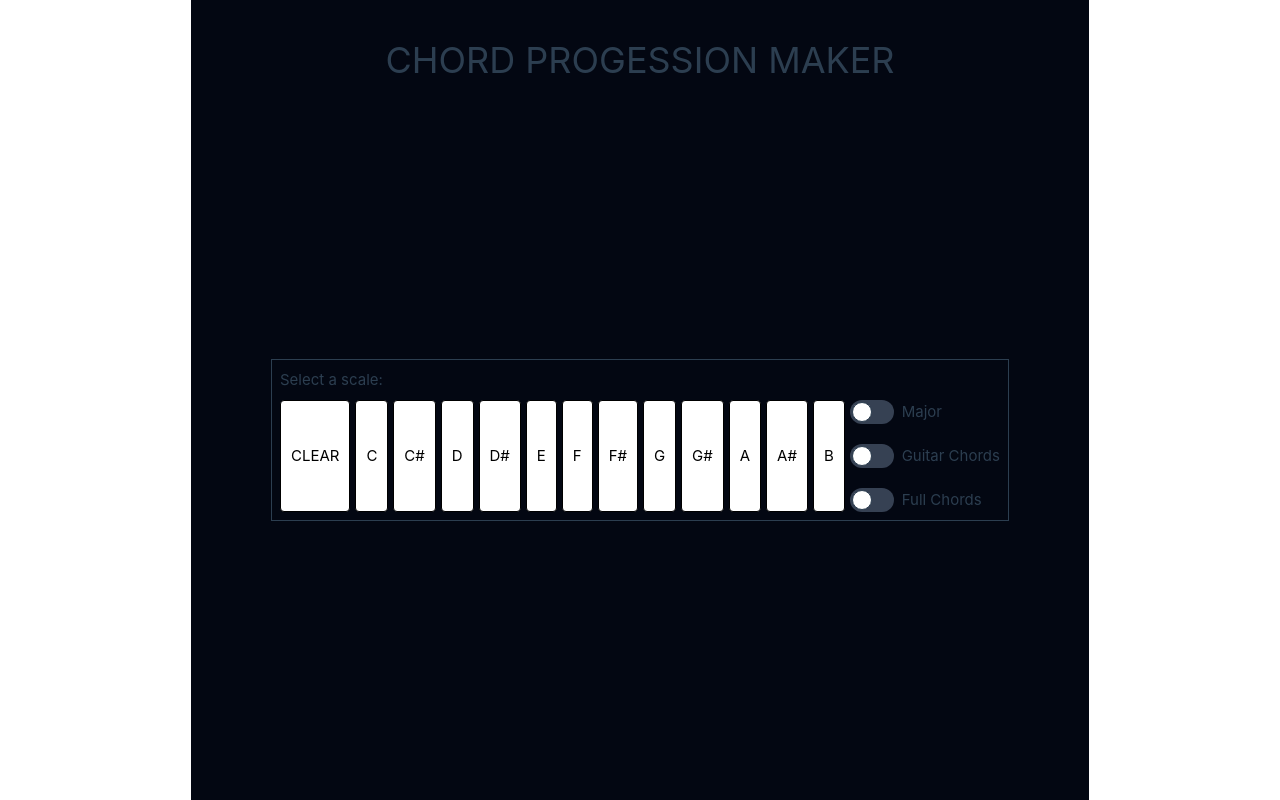
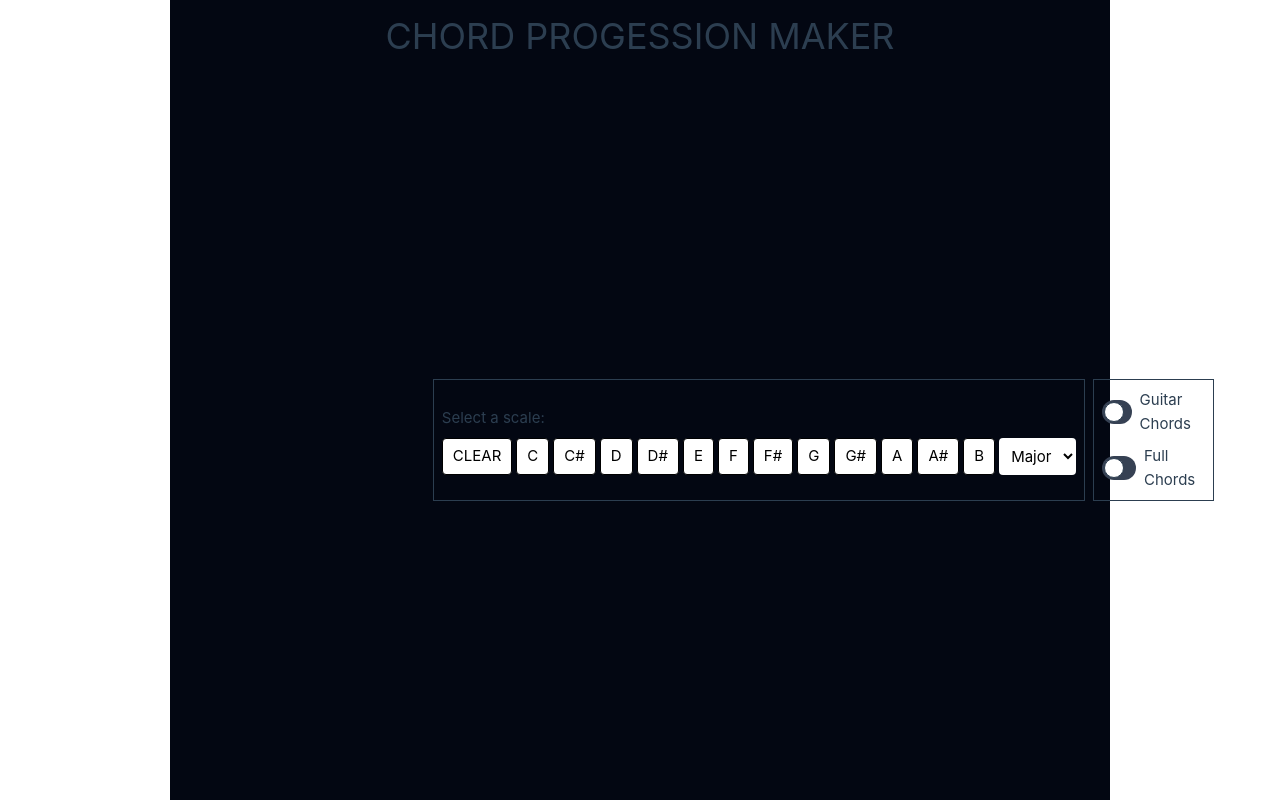
Before and after one commit to AndreuMB/chord-progression-maker, a Vue app: page / in a window 1280 px wide. Built offline with nearby package versions, Linux system fonts and the light colour scheme.

Commit message:
guitar chords style fixes
general style fixes

```diff
--- a/src/App.vue
+++ b/src/App.vue
@@ -198,32 +198,31 @@ const chordsToIChords = (notes: scaleChords) => {
 </script>
 
 <template>
-  <main class="w-full h-full flex flex-col items-center bg-gray-950 p-10">
+  <main class="w-full h-full flex flex-col items-center bg-gray-950 p-4">
     <h1 class="text-4xl mb-10">CHORD PROGESSION MAKER</h1>
-    <div class="flex gap-20 items-center p-10 justify-center h-full w-full">
-      <div class="flex flex-col gap-5">
-        <div class="border p-2">
-          <h2 class="mb-2">Select a scale:</h2>
-          <div class="buttons flex w-180 justify-between">
+    <div class="flex gap-5 items-center p-10 justify-center h-full w-full">
+      <div class="flex gap-2 w-1/2">
+        <div class="flex flex-col gap-2 border p-2 justify-center">
+          <h2>Select a scale:</h2>
+          <div class="buttons flex justify-between gap-1">
             <button @click="() => (chords = [])">CLEAR</button>
             <button v-for="note in notes" @click="setNote(note)">
               {{ scaleSuffix == 'major' ? note : note.toLowerCase() }}
             </button>
-            <div class="flex flex-col gap-5">
-              <ToggleCheckbox
-                :label="capitalize(scaleSuffix)"
-                @click="(toggle) => (toggle ? (scaleSuffix = 'minor') : (scaleSuffix = 'major'))"
-              />
-              <ToggleCheckbox
-                label="Guitar Chords"
-                @click="(toggle) => (guitarChordsToggle = toggle)"
-              />
-              <ToggleCheckbox
-                label="Full Chords"
-                @click="(toggle) => (fullChordsToggle = toggle)"
-              />
+            <div class="flex flex-col">
+              <select class="p-2 text-black bg-white rounded" v-model="scaleSuffix">
+                <option value="major" selected>Major</option>
+                <option value="minor">minor</option>
+              </select>
             </div>
           </div>
+        </div>
+        <div class="flex flex-col gap-2 border p-2 justify-center">
+          <ToggleCheckbox
+            label="Guitar Chords"
+            @click="(toggle) => (guitarChordsToggle = toggle)"
+          />
+          <ToggleCheckbox label="Full Chords" @click="(toggle) => (fullChordsToggle = toggle)" />
         </div>
       </div>
 
--- a/src/components/GuitarDiagram.vue
+++ b/src/components/GuitarDiagram.vue
@@ -10,15 +10,15 @@ defineProps<{
 </script>
 
 <template>
-  <div class="flex flex-col gap-4">
-    <div v-if="fullChordsToggle" class="flex justify-center">
-      <div v-for="chord in fullChords" class="w-40">
-        <GuitarChord class="bg-white h-50" :chord="chord" />
+  <div class="flex flex-col gap-4 w-full">
+    <div v-if="fullChordsToggle" class="flex min-h-20 bg-white justify-center p-2">
+      <div v-for="chord in fullChords" class="w-1/6 flex flex-col justify-center h-full">
+        <GuitarChord :chord="chord" />
       </div>
     </div>
-    <div class="flex justify-center">
-      <div v-for="chord in chords" class="w-40">
-        <GuitarChord class="bg-white h-50" :chord="chord" />
+    <div class="flex min-h-20 bg-white justify-center p-2">
+      <div v-for="chord in chords" class="min-w-1/6 flex flex-col justify-center h-full">
+        <GuitarChord :chord="chord" />
       </div>
     </div>
   </div>
```
